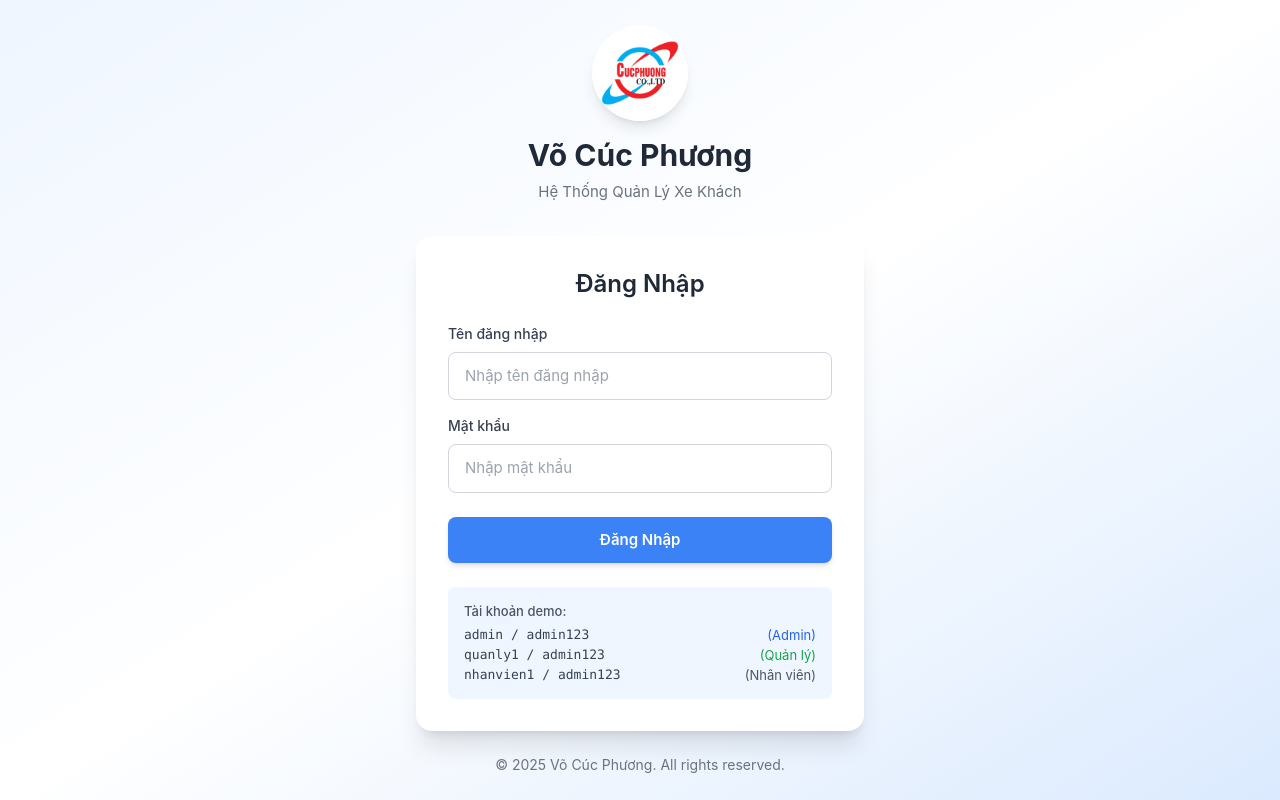
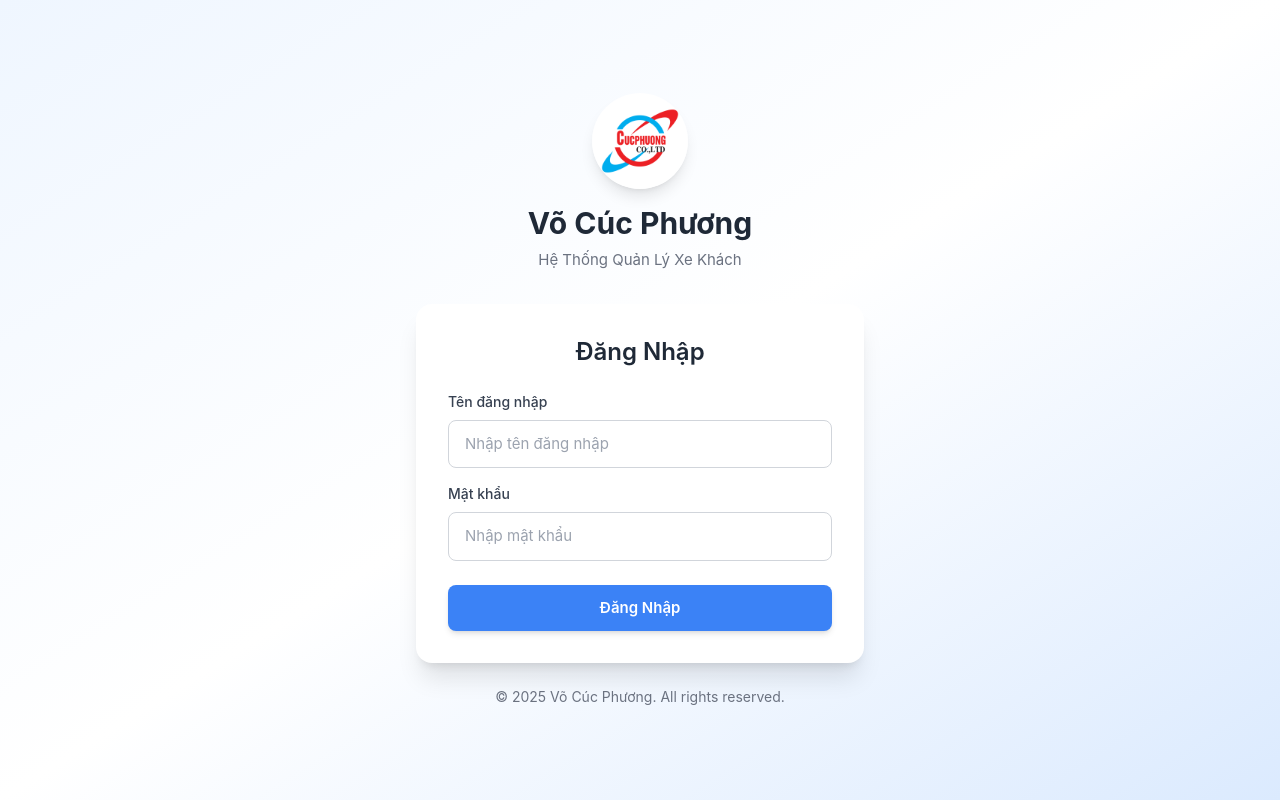
Before and after one commit to QuangMinh02052004/Cong_Ty_TNHH_VoCucPhuong_TongHop, a React (Create React App) app in the folder quan-ly-xe-khach/: page /#/login in a window 1280 px wide. Built offline with nearby package versions, Linux system fonts and the light colour scheme; no server answers.

Commit message:
bo phan hien thi tai khoan demo o trang dang nhap

```diff
--- a/quan-ly-xe-khach/src/pages/LoginPage.jsx
+++ b/quan-ly-xe-khach/src/pages/LoginPage.jsx
@@ -108,27 +108,6 @@
               )}
             </button>
           </form>
-
-          {/* Thông tin demo */}
-          <div className="mt-6 p-4 bg-blue-50 rounded-lg">
-            <p className="text-xs text-gray-600 mb-2 font-medium">
-              Tài khoản demo:
-            </p>
-            <div className="text-xs text-gray-700 space-y-1">
-              <div className="flex justify-between items-center">
-                <span className="font-mono">admin / admin123</span>
-                <span className="text-blue-600 text-xs">(Admin)</span>
-              </div>
-              <div className="flex justify-between items-center">
-                <span className="font-mono">quanly1 / admin123</span>
-                <span className="text-green-600 text-xs">(Quản lý)</span>
-              </div>
-              <div className="flex justify-between items-center">
-                <span className="font-mono">nhanvien1 / admin123</span>
-                <span className="text-gray-600 text-xs">(Nhân viên)</span>
-              </div>
-            </div>
-          </div>
         </div>
 
         {/* Footer */}
```
